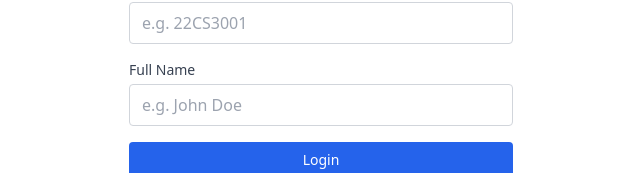
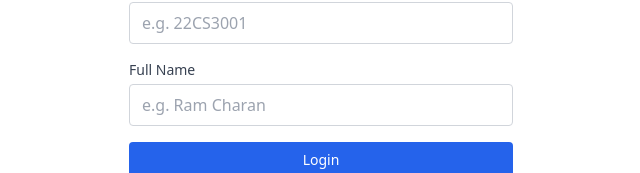
Before and after one commit to lakshmanrevanth/bajaj_qualifier_round_2_assesment, a React (Vite) app: page / in a window 1280 px wide. Shown: the part 348-521 px from the top of the page, without its empty margins (319-959 px from the left). Built offline with nearby package versions, Linux system fonts and the light colour scheme.

Commit message:
Update Login.tsx

```diff
--- a/src/pages/Login.tsx
+++ b/src/pages/Login.tsx
@@ -75,7 +75,7 @@ const Login: React.FC = () => {
               onChange={handleChange}
               required
               className="w-full px-3 py-2 border border-gray-300 rounded focus:outline-none focus:ring-1 focus:ring-blue-500"
-              placeholder="e.g. John Doe"
+              placeholder="e.g. Ram Charan"
             />
           </div>
           <button
```
